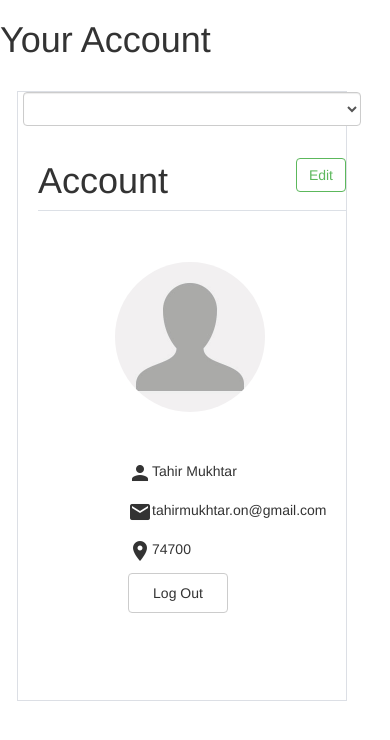
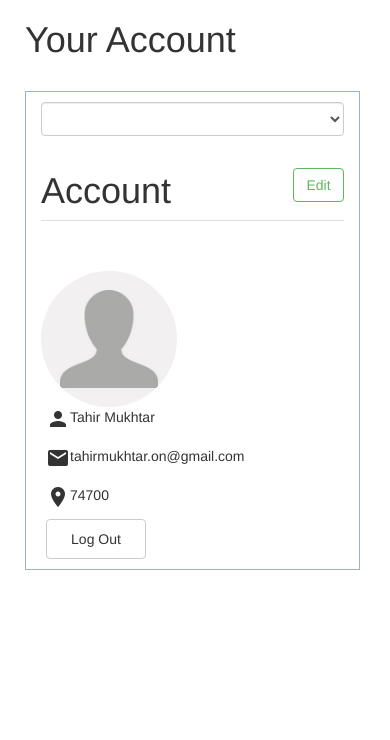
Before and after one commit to tahir94/Sample_Bootstrap, an Angular app: page /home/app-profile in a window 390 px wide. Shown: the top 740 px of the page. Built offline with nearby package versions, Linux system fonts and the light colour scheme.

Commit message:
responsive on profile

```diff
--- a/src/app/home/home.component.css
+++ b/src/app/home/home.component.css
@@ -115,5 +115,16 @@
 }
 
 .m10{
-	margin: 10px;
+    position: relative;
+    margin-top:20px;
+    /* margin: 10px; */
+    /* margin-left: 10px; */
 }
+
+#side-menu{
+    position: relative;
+    left: 15px;
+}
+#root-margin{
+    margin-left:5px;
+}
--- a/src/app/home/home.component.html
+++ b/src/app/home/home.component.html
@@ -1,8 +1,9 @@
 <div class="container center-block">
+	<!-- <div> -->
 	<!--Nav Bar -->
-	<div class="row">
+	<div style="margin-left:10px" class="row">
 		<h1>Your Account</h1>
-		<div class="col-md-3">
+		<div id="side-menu" class="col-md-3">
 			<div id="nav" class="bs-docs-sidebar hidden-xs hidden-sm">
 				<ul id="ul-list" style="border: 1px solid #DCDFE5;" [ngStyle]="{'height': isClicked ? '640px' : '462px'}" id="sidebar" class="nav nav-stacked">
 					<li>
@@ -15,8 +16,7 @@
 						<a [routerLink]="['app-notifications']" tabindex="1" class="sidebar-links" (click)="notifications()">Notifications</a>
 					</li>
 					<li>
-						<a [routerLink]="['app-bi
-									lling-info']" tabindex="1" class="sidebar-links" (click)="billingInfo()">Billing Info</a>
+						<a [routerLink]="['app-billing-info']" tabindex="1" class="sidebar-links" (click)="billingInfo()">Billing Info</a>
 					</li>
 					<li>
 						<a [routerLink]="['app-gift-cards']" tabindex="1" class="sidebar-links" (click)="giftCards()">Gift Cards</a>
@@ -41,11 +41,11 @@
 		</div>
 	<!--Main Content -->
 
-		<div style="position: relative;margin-top:20px" class="col-md-9 m10">
+		<div class="col-md-7 col-sm-11 col-xs-11 col-md-7 col-sm-11 col-xs-11 m10">
 			<section *ngIf="isProfile">
 				<app-profile></app-profile>
 			</section>
-			<section id="GroupB" *ngIf="isPassword" class="group">
+			<section *ngIf="isPassword" >
 				<app-password></app-password>
 			</section>
 			<section id="GroupC" *ngIf="isNotifications" class="group">
--- a/src/app/password/password.component.css
+++ b/src/app/password/password.component.css
@@ -29,7 +29,7 @@
 .password-label{
 	font-weight: 1 !important;
 }
-.password-heading{
+#password-heading{
 	border-bottom:1px solid #DCDFE5;
 	margin-bottom: 33px;
 }
@@ -328,13 +328,13 @@
   }
 
 
-    @media(max-width:460px){
+    /* @media(max-width:460px){ */
         /* .container2{width: 56%}; */
-        #input{width: 92%}
-    }
-	#form-password{
+        /* #input{width: 92%}
+    } */
+	/* #form-password{
 		margin-left: 15px;
-	}
+	} */
 
 
 
@@ -380,9 +380,9 @@
   } */
 
   /* for save and cancel button */
-  #cancel-button{height: 49px;width: 120px;}
-  #save-button{height: 49px;width: 120px;}
-  @media(max-width:350px) and (min-width:300px){
+  #cancel-button{height: 49px;margin-right: 15px}
+  #save-button{height: 49px}
+  /* @media(max-width:350px) and (min-width:300px){
         #cancel-button{width:100px};
       }
  @media(max-width:350px) and (min-width:300px){
@@ -394,4 +394,4 @@
   }
   @media(max-width:300px) and (min-width:250px){
    			 #save-button{width:80px}
-  }
+  }     */
--- a/src/app/password/password.component.html
+++ b/src/app/password/password.component.html
@@ -1,5 +1,5 @@
-<div class="row">
-	<div class="col-sm-12" *ngIf="isPassword" id="root-container">
+<div  class="row">
+	<div class="col-sm-12 col-lg-12" *ngIf="isPassword" id="root-container">
 
 		<div class="visible-xs-block visible-sm-block row">
 			<!-- <div class="row"> -->
@@ -31,10 +31,10 @@
 	 </div> -->
 
 
-		<h3 class="password-heading">Change Password</h3>
+		<h3 id="password-heading">Change Password</h3>
 		<form>
 			<div class="row">
-				<div class="col-md-12 col-xs-6">
+				<div class="col-md-12 col-xs-12">
 					<div style="width: 60%;margin-bottom: 26px;" class="form-group">
 						<label class="password-label" for="exampleInputEmail1">Enter current password:</label>
 						<input type="email" class="form-control" aria-describedby="emailHelp" placeholder="Enter current password:">
@@ -47,10 +47,9 @@
 						<label class="password-label" for="exampleInputEmail1">Confirm new password:</label>
 						<input type="email" class="form-control" aria-describedby="emailHelp" placeholder="Enter current password:">
 					</div>
-					<div id="div-buttons">
-						<button id="cancel-button" type="button" class="btn btn-default">Cancel</button>
-						<span style="margin-right:10px"></span>
-						<button id="save-button" type="button" class="btn btn-success">Save</button>
+					<div>
+						<button id="cancel-button" class="col-lg-2 col-md-2 col-sm-3 btn btn-default" type="button" >Cancel</button>
+						<button id="save-button"class="col-lg-2 col-md-2 col-sm-3  btn btn-success" type="button">Save</button>
 					</div>
 				</div>
 			</div>
--- a/src/app/profile/profile.component.css
+++ b/src/app/profile/profile.component.css
@@ -1,8 +1,8 @@
-.container2{
+/* .container2{
 	border: 0.5px solid #DCDFE5;
 	height: 462px;
 	margin-bottom:20px
-}
+} */
 
 .profile-title{
 	margin-left: 15px;
@@ -10,11 +10,11 @@
 	margin-bottom: 1em;
 
 }
-.profile-container{
+/* .profile-container{
 	position: relative;
 	left: 7%;
 	width: 90%;
-}
+} */
 .btn-success.btn-inverse {
 	color: #5cb85c;
 	background-color: #fff;
--- a/src/app/profile/profile.component.html
+++ b/src/app/profile/profile.component.html
@@ -1,12 +1,17 @@
+<!-- <div class="row">
+			<div style="background:yellow" class="col-xs-12 col-md-4 col-lg-3 col-sm-6">CONTAINER 1</div>
+			<div style="background:green" class="col-xs-12 col-md-4 col-lg-3 col-sm-6">CONTAINER 2</div>
+			<div style="background:orange" class="col-xs-12 col-md-4 col-lg-3 col-sm-6">CONTAINER 3</div>
+			<div style="background:gray" class="col-xs-12 col-md-4 col-lg-3 col-sm-6">CONTAINER 4</div>
+	 </div> -->
 
 
-
-
-<div class="root-container" *ngIf="isProfile">
-	<div class="visible-xs-block visible-sm-block">
-		<div class="row">
-			<div class="form-group">
-				<div>
+	<div class="row" >
+<div class="col-sm-12 col-lg-12" id="root-container" *ngIf="isProfile">
+	<div class="visible-xs-block visible-sm-block row">
+		<!-- <div class="row"> -->
+			<div class="form-group col-sm-12">
+				<!-- <div> -->
 					<select (change)="navigateTo($event.target.value)" class="form-control">
 									<option></option>
 									<option value="profile" >Profile</option>
@@ -22,8 +27,8 @@
 
 										</select>
 
-				</div>
-			</div>
+				<!-- </div> -->
+			<!-- </div> -->
 		</div>
 	</div>
 	<div style="display: flex;justify-content: space-between;align-items: center;margin-bottom:50px;border-bottom: 1px solid #dce0e6;">
@@ -31,11 +36,15 @@
 		<button style="float:right" type="button" class="btn btn-success btn-inverse">Edit</button>
 	</div>
 
-	<div style="display: flex;justify-content: flex-start;align-items: center;">
-		<div id="profile-img-container" style="overflow:hidden">
-			<img style="border-radius: 100px;height: 150px;" src="../../assets/default.jpg" alt="">
+	<!-- <div class="row" style="display: flex;justify-content: flex-start;align-items: center;"> -->
+		<!-- <div id="profile-img-container" style="overflow:hidden"> -->
+		<div class="row">
+			<div class="col-sm-12 col-xs-6 col-md-10" style="overflow:hidden;text-align:center">
+			<!-- <img class="img-responsive" style="border-radius: 100px;height: 150px;" src="../../assets/default.jpg" alt=""> -->
+			<img class="img-responsive" style="border-radius: 100%;" src="../../assets/default.jpg" alt="">
 		</div>
-		<div id="profile-description" style="padding-left: 20px;">
+		<!-- <div id="profile-description" style="padding-left: 20px;"> -->
+		<div class="col-sm-12 col-xs-12 col-md-2" style="padding-left: 20px;">
 			<div style="display: flex;margin-bottom:15px">
 
 				<i class="material-icons">person</i>
@@ -63,8 +72,10 @@
 			</div>
 
 		</div>
-	</div>
+	<!-- </div> -->
+</div>
 
+</div>
 </div>
 <div>
 	<div *ngIf="isPassword">
```
